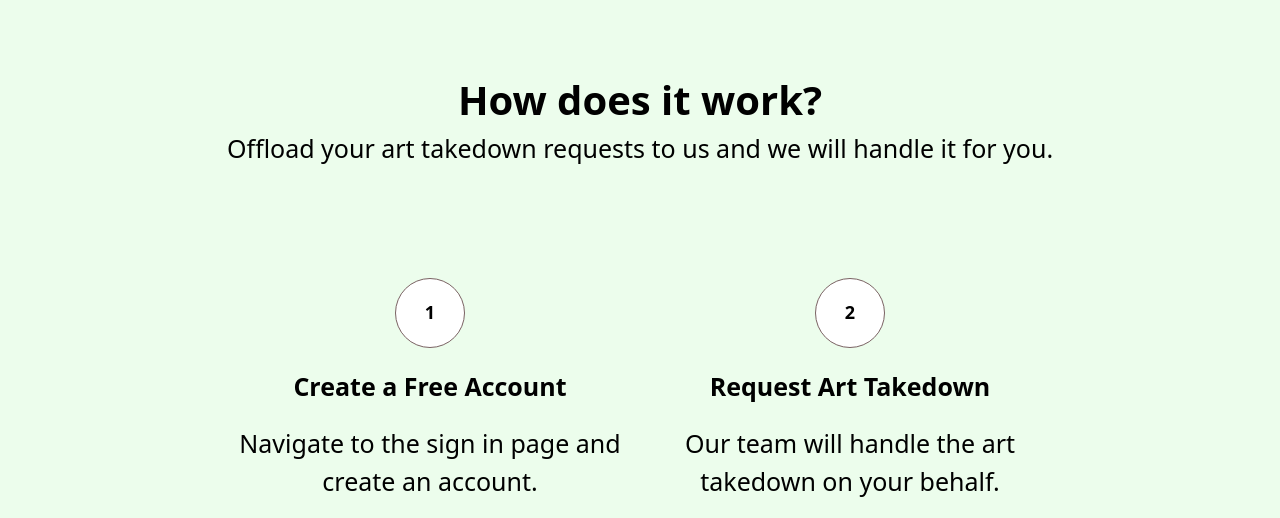
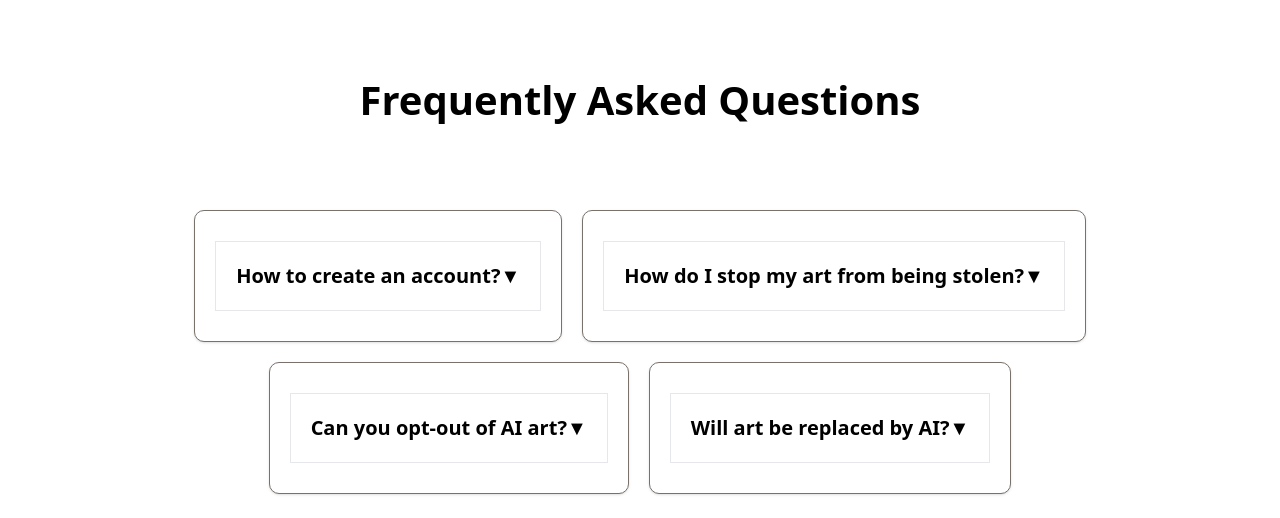
Before and after one commit to sp1d5r/Steal-My-Art-Back, a React (Create React App) app: page / in a window 1280 px wide. Shown: the part 890-1408 px from the top of the page. Built offline with nearby package versions, Linux system fonts and the light colour scheme.

Commit message:
Shams: setup FAQs structure w/ togglable questions

```diff
--- a/src/App.tsx
+++ b/src/App.tsx
@@ -7,7 +7,6 @@ function App() {
     <div className="App">
       <Landing enableAnimation={true}/>
       <div className='h-[1000px]'>
-
       </div>
     </div>
   );
--- a/src/pages/Landing.tsx
+++ b/src/pages/Landing.tsx
@@ -4,6 +4,7 @@ import { Hero } from "../sections/hero/Hero";
 import gsap from "gsap";
 import { HowItWorks } from "../sections/hero/HowItWorks";
 import { Information } from "../sections/hero/Information";
+import { FAQs } from "../sections/hero/FAQs";
 
 export interface LandingProps {
     enableAnimation: boolean;
@@ -71,6 +72,7 @@ export const Landing: React.FC<LandingProps> = ({enableAnimation}) => {
             ctaSubText="Instant Access. No Credit Card Needed."
             id="hero"
         />
+        <FAQs />
         <HowItWorks />
         <Information />
     </div>;
--- /dev/null
+++ b/src/sections/hero/FAQs.tsx
@@ -0,0 +1,57 @@
+import React, {useState} from "react";
+
+export interface FAQCardProp {
+    question: string,
+    answer: string,
+}
+
+// write a card component that takes in a question and answer as props
+export const FAQCard :React.FC<FAQCardProp> = ({question, answer}) => {
+    const [isOpen, setIsOpen] = useState(false);
+    const toggleOpen = () => {
+        setIsOpen(!isOpen);
+    }
+
+    return (
+        <div className="flex flex-col items-center border p-5 max-w-[1000px]">
+        <div className="w-full flex justify-between items-center">
+            <p className="text-xl font-semibold">{question}</p>
+            <button onClick={toggleOpen} className="text-xl font-bold">
+            {isOpen ? '▲' : '▼'}
+            </button>
+        </div>
+        {isOpen && (
+            <div className="mt-4 text-center">
+            <p className="text-lg">{answer}</p>
+            </div>
+        )}
+        </div>
+    )
+}
+
+
+// write a component that uses the card component to display the questions and answers
+export const FAQs: React.FC = () => {
+ const faqVals: FAQCardProp[] = [
+        {question: "How to create an account?", answer: "To create an account navigation to the sign in page, or press the top right button."},
+        {question: "How do I stop my art from being stolen?", answer: "Our team will handle the art takedown on your behalf."},
+        {question: "Can you opt-out of AI art?", answer: "Yes, we help you issue takedown requests to platforms that use your art without your permission."},
+        {question: "Will art be replaced by AI?", answer: "Some forms of art will become far less profitable for artists as AI replicates them with ease!"},
+    ]
+
+    return <section className="w-full ">
+            <div className="container flex flex-col justify-center items-center py-20 sm:py-40">
+                <h1 className="text-[40px] font-bold">Frequently Asked Questions</h1>
+                <div className="flex w-full gap-5 items-center mt-20  flex-wrap justify-center">
+                 {faqVals.map((elem) => {
+                    return <div className="px-5 py-[30px] bg-white rounded-[10px] shadow border border-stone-500 justify-center items-center gap-[92px] inline-flex">
+                        <FAQCard question={elem.question} answer={elem.answer} />
+                    </div>
+                })}
+            </div>
+            </div>
+
+
+        </section>
+
+}
```
